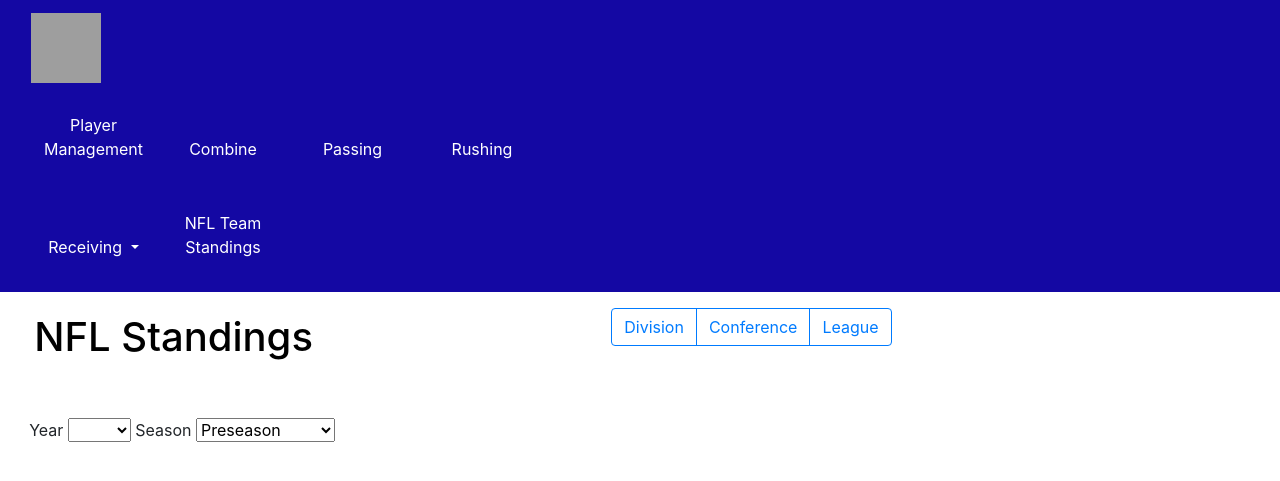
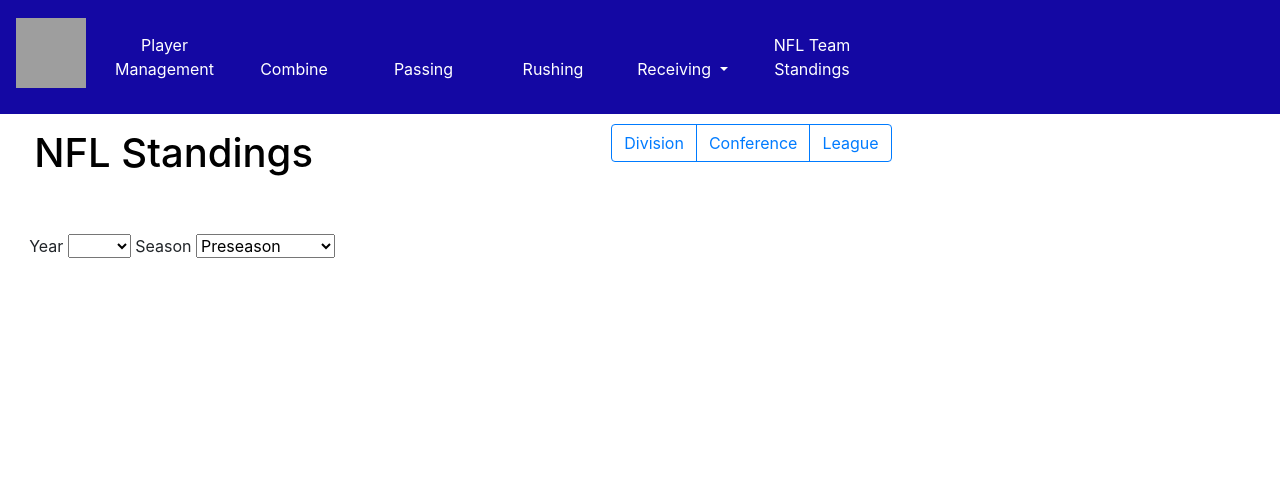
Before and after one commit to fordoelgordo/NFL-Statistics-Application, a Django app: page /standings/ in a window 1280 px wide. Shown: the top 481 px of the page. Run offline with Django 3.2, Linux system fonts and the light colour scheme; parts of the project's set-up code (start-up, migrations or seed data) failed here and were passed over; some libraries are stand-ins or nearby versions; grey boxes are pictures that could not be loaded.

Commit message:
fixed issue with navbar

```diff
--- a/nfl_site/templates/combine/combine.html
+++ b/nfl_site/templates/combine/combine.html
@@ -75,10 +75,13 @@
     <body>
         <!-- Webpage header-->
         <div class="navbar" style="display: inline-block; width: 100%">
-            <div class="container" style="float: left; width: 53%">
+            <div class="row">
+                <div style="float: left; padding-left: 15px; padding-top: 5px">
                     <a class="navbar-brand" href="#" onclick="window.location.href='/'">
                         <img src="https://static.www.nfl.com/image/upload/v1554321393/league/nvfr7ogywskqrfaiu38m.svg" width="70" height="70" class="d-inline-block align-top" alt="" loading="lazy">
                     </a>
+                </div>
+                <div style="float: right"></div>
                     <ul>
                         <li><a href="/PlayerManagement/">Player Management</a></li>
                         <li><a href="/combinepage/">Combine</a></li>
@@ -87,6 +90,7 @@
                         <li><a href="/receivingpage/">Receiving</a></li>
                         <li><a href="/standings/">NFL Team Standings</a></li>
                     </ul>
+                </div>
             </div>
         </div>
         <h1 style="color:black; padding: 15px">NFL Combine Performance </h1>
--- a/nfl_site/templates/player_management/player_management.html
+++ b/nfl_site/templates/player_management/player_management.html
@@ -62,10 +62,13 @@
     <body>
         <!-- Webpage header-->
         <div class="navbar" style="display: inline-block; width: 100%">
-            <div class="container" style="float: left; width: 53%">
+            <div class="row">
+                <div style="float: left; padding-left: 15px; padding-top: 5px">
                     <a class="navbar-brand" href="#" onclick="window.location.href='/'">
                         <img src="https://static.www.nfl.com/image/upload/v1554321393/league/nvfr7ogywskqrfaiu38m.svg" width="70" height="70" class="d-inline-block align-top" alt="" loading="lazy">
                     </a>
+                </div>
+                <div style="float: right"></div>
                     <ul>
                         <li><a href="/PlayerManagement/">Player Management</a></li>
                         <li><a href="/combinepage/">Combine</a></li>
@@ -81,6 +84,7 @@
                         </li>
                         <li><a href="/standings/">NFL Team Standings</a></li>
                     </ul>
+                </div>
             </div>
         </div>
         <h1 style="color:black; padding: 15px">Player Management</h1>
--- a/nfl_site/templates/standings/standings.html
+++ b/nfl_site/templates/standings/standings.html
@@ -150,10 +150,13 @@
     <body>
         <!-- Webpage header-->
         <div class="navbar" style="display: inline-block; width: 100%">
-            <div class="container" style="float: left; width: 53%">
+            <div class="row">
+                <div style="float: left; padding-left: 15px; padding-top: 5px">
                     <a class="navbar-brand" href="#" onclick="window.location.href='/'">
                         <img src="https://static.www.nfl.com/image/upload/v1554321393/league/nvfr7ogywskqrfaiu38m.svg" width="70" height="70" class="d-inline-block align-top" alt="" loading="lazy">
                     </a>
+                </div>
+                <div style="float: right"></div>
                     <ul>
                         <li><a href="/PlayerManagement/">Player Management</a></li>
                         <li><a href="/combinepage/">Combine</a></li>
@@ -170,7 +173,9 @@
                         <li><a href="/standings/">NFL Team Standings</a></li>
                     </ul>
                 </div>
-        </div>        <!-- Overarching container holding all our elements-->
+            </div>
+        </div>
+        <!-- Overarching container holding all our elements-->
         <div class="container-fluid">
             <div class="row">
                 <h1 style="color:black; padding: 15px">NFL Standings</h1>
```
Lines whose indentation alone changed are shown as unchanged.
